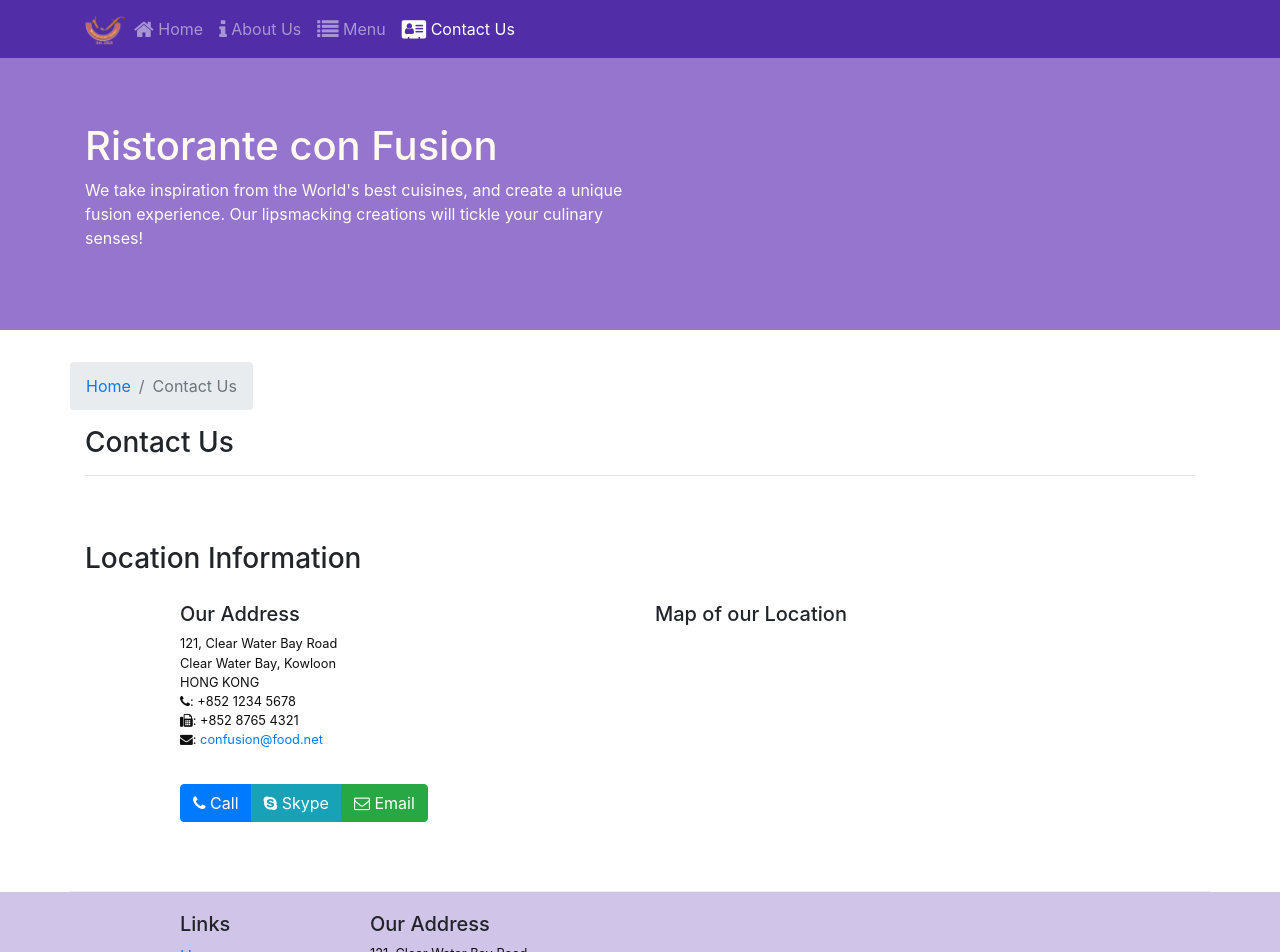
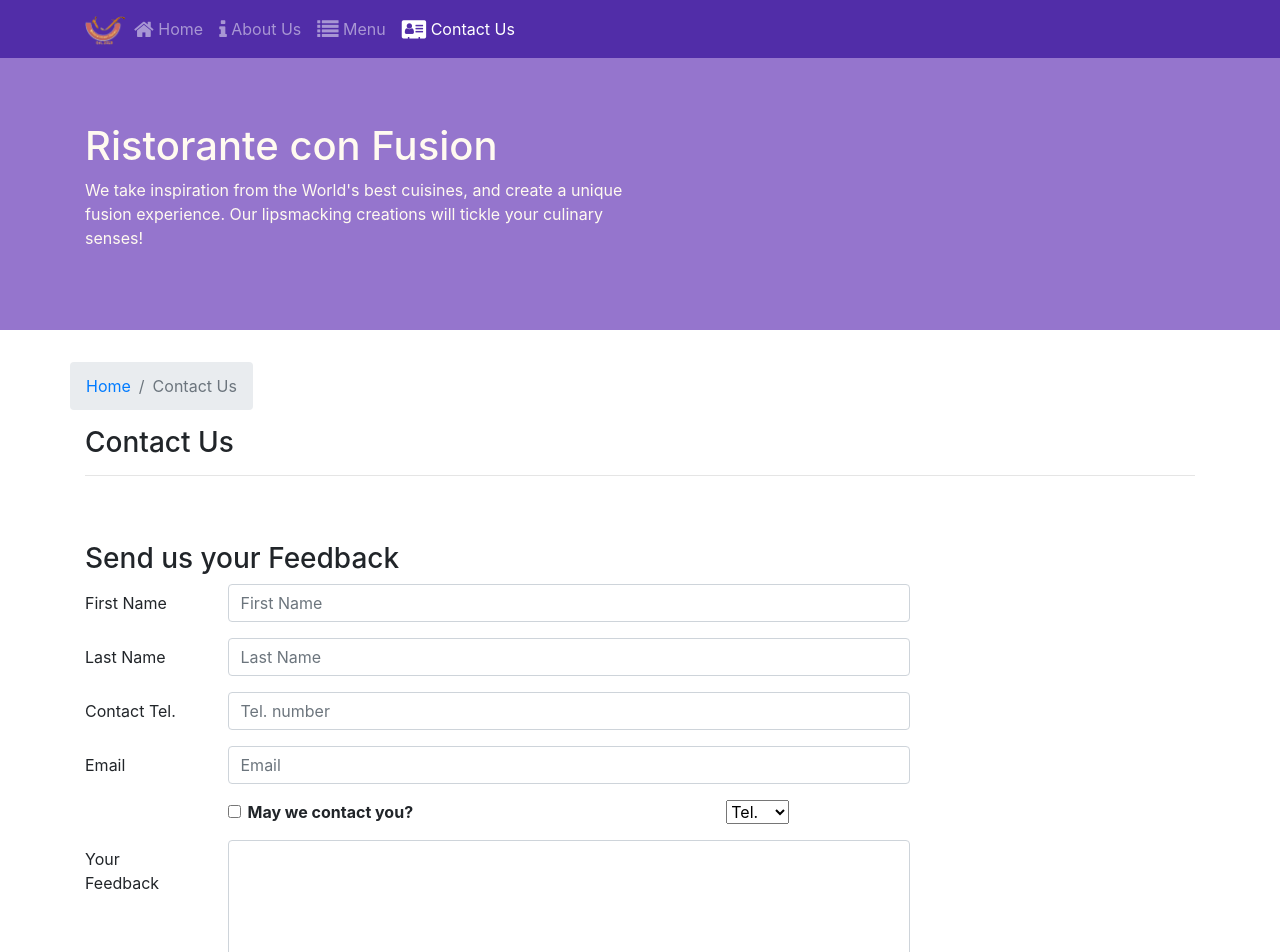
Before and after one commit to letrinh15042002/React, a React (Create React App) app: page /contactus in a window 1280 px wide. Shown: the top 952 px of the page. Built offline with nearby package versions, Linux system fonts and the light colour scheme.

Commit message:
Controlled Forms

```diff
--- a/src/Components/ContactComponent.js
+++ b/src/Components/ContactComponent.js
@@ -1,10 +1,52 @@
-import { Breadcrumb, BreadcrumbItem } from 'reactstrap';
+// import { Breadcrumb, BreadcrumbItem } from 'reactstrap';
 import { Link } from 'react-router-dom';
 
-import React from 'react';
-function Contact(props) {
+// import React from 'react';
+import React, { Component } from 'react';
+import {
+    Breadcrumb, BreadcrumbItem,
+    Button, Form, FormGroup, Label, Input, Col
+} from 'reactstrap';
+
+
+class Contact extends Component {
+    constructor(props) {
+        super(props);
+
+        this.state = {
+            firstname: '',
+            lastname: '',
+            telnum: '',
+            email: '',
+            agree: false,
+            contactType: 'Tel.',
+            message: ''
+        };
+
+        this.handleInputChange = this.handleInputChange.bind(this);
+        this.handleSubmit = this.handleSubmit.bind(this);
+
+    }
+
+    handleInputChange(event) {
+        const target = event.target;
+        const value = target.type === 'checkbox' ? target.checked : target.value;
+        const name = target.name;
+
+        this.setState({
+            [name]: value
+        });
+    }
+
+    handleSubmit(event) {
+        console.log('Current State is: ' + JSON.stringify(this.state));
+        alert('Current State is: ' + JSON.stringify(this.state));
+        event.preventDefault();
+    }
+
+
+    render() {
         return (
-
             <div className="container">
                 <div className="row">
                     <Breadcrumb>
@@ -16,35 +58,141 @@
                         <hr />
                     </div>
                 </div>
-
                 <div className="row row-content">
                     <div className="col-12">
-                    <h3>Location Information</h3>
+                        <h3>Send us your Feedback</h3>
                     </div>
-                <div className="col-12 col-sm-4 offset-sm-1">
-                    <h5>Our Address</h5>
-                    <address>
-                        121, Clear Water Bay Road<br />
-                        Clear Water Bay, Kowloon<br />
-                        HONG KONG<br />
-                        <i className="fa fa-phone"></i>: +852 1234 5678<br />
-                        <i className="fa fa-fax"></i>: +852 8765 4321<br />
-                        <i className="fa fa-envelope"></i>: <a href="mailto:confusion@food.net">confusion@food.net</a>
-                    </address>
-                </div>
-                <div className="col-12 col-sm-6 offset-sm-1">
-                    <h5>Map of our Location</h5>
-                </div>
-                <div className="col-12 col-sm-11 offset-sm-1">
-                    <div className="btn-group" role="group">
-                        <a role="button" className="btn btn-primary" href="tel:+85212345678"><i className="fa fa-phone"></i> Call</a>
-                        <a role="button" className="btn btn-info"><i className="fa fa-skype"></i> Skype</a>
-                        <a role="button" className="btn btn-success" href="mailto:confusion@food.net"><i className="fa fa-envelope-o"></i> Email</a>
+                    <div className="col-12 col-md-9">
+                        <Form onSubmit={this.handleSubmit}>
+                            <FormGroup row>
+                                <Label htmlFor="firstname" md={2}>First Name</Label>
+                                <Col md={10}>
+                                    <Input type="text" id="firstname" name="firstname"
+                                        placeholder="First Name"
+                                        value={this.state.firstname}
+                                        onChange={this.handleInputChange} />
+                                </Col>
+                            </FormGroup>
+                            <FormGroup row>
+                                <Label htmlFor="lastname" md={2}>Last Name</Label>
+                                <Col md={10}>
+                                    <Input type="text" id="lastname" name="lastname"
+                                        placeholder="Last Name"
+                                        value={this.state.lastname}
+                                        onChange={this.handleInputChange} />
+                                </Col>
+                            </FormGroup>
+                            <FormGroup row>
+                                <Label htmlFor="telnum" md={2}>Contact Tel.</Label>
+                                <Col md={10}>
+                                    <Input type="tel" id="telnum" name="telnum"
+                                        placeholder="Tel. number"
+                                        value={this.state.telnum}
+                                        onChange={this.handleInputChange} />
+                                </Col>
+                            </FormGroup>
+                            <FormGroup row>
+                                <Label htmlFor="email" md={2}>Email</Label>
+                                <Col md={10}>
+                                    <Input type="email" id="email" name="email"
+                                        placeholder="Email"
+                                        value={this.state.email}
+                                        onChange={this.handleInputChange} />
+                                </Col>
+                            </FormGroup>
+                            <FormGroup row>
+                                <Col md={{ size: 6, offset: 2 }}>
+                                    <FormGroup check>
+                                        <Label check>
+                                            <Input type="checkbox"
+                                                name="agree"
+                                                checked={this.state.agree}
+                                                onChange={this.handleInputChange} /> {' '}
+                                            <strong>May we contact you?</strong>
+                                        </Label>
+                                    </FormGroup>
+                                </Col>
+                                <Col md={{ size: 3, offset: 1 }}>
+                                    <Input type="select" name="contactType"
+                                        value={this.state.contactType}
+                                        onChange={this.handleInputChange}>
+                                        <option>Tel.</option>
+                                        <option>Email</option>
+                                    </Input>
+                                </Col>
+                            </FormGroup>
+                            <FormGroup row>
+                                <Label htmlFor="message" md={2}>Your Feedback</Label>
+                                <Col md={10}>
+                                    <Input type="textarea" id="message" name="message"
+                                        rows="12"
+                                        value={this.state.message}
+                                        onChange={this.handleInputChange}></Input>
+                                </Col>
+                            </FormGroup>
+                            <FormGroup row>
+                                <Col md={{ size: 10, offset: 2 }}>
+                                    <Button type="submit" color="primary">
+                                        Send Feedback
+                                    </Button>
+                                </Col>
+                            </FormGroup>
+                        </Form>
                     </div>
                 </div>
             </div>
-        </div>
-    );
+
+
+        )
+
+
     }
 
+}
+
+// function Contact() {
+//     return (
+
+//         <div className="container">
+//             <div className="row">
+//                 <Breadcrumb>
+//                     <BreadcrumbItem><Link to="/home">Home</Link></BreadcrumbItem>
+//                     <BreadcrumbItem active>Contact Us</BreadcrumbItem>
+//                 </Breadcrumb>
+//                 <div className="col-12">
+//                     <h3>Contact Us</h3>
+//                     <hr />
+//                 </div>
+//             </div>
+
+//             <div className="row row-content">
+//                 <div className="col-12">
+//                     <h3>Location Information</h3>
+//                 </div>
+//                 <div className="col-12 col-sm-4 offset-sm-1">
+//                     <h5>Our Address</h5>
+//                     <address>
+//                         121, Clear Water Bay Road<br />
+//                         Clear Water Bay, Kowloon<br />
+//                         HONG KONG<br />
+//                         <i className="fa fa-phone"></i>: +852 1234 5678<br />
+//                         <i className="fa fa-fax"></i>: +852 8765 4321<br />
+//                         <i className="fa fa-envelope"></i>: <a href="mailto:confusion@food.net">confusion@food.net</a>
+//                     </address>
+//                 </div>
+//                 <div className="col-12 col-sm-6 offset-sm-1">
+//                     <h5>Map of our Location</h5>
+//                 </div>
+//                 <div className="col-12 col-sm-11 offset-sm-1">
+//                     <div className="btn-group" role="group">
+//                         <a role="button" className="btn btn-primary" href="tel:+85212345678"><i className="fa fa-phone"></i> Call</a>
+//                         <a role="button" className="btn btn-info"><i className="fa fa-skype"></i> Skype</a>
+//                         <a role="button" className="btn btn-success" href="mailto:confusion@food.net"><i className="fa fa-envelope-o"></i> Email</a>
+//                     </div>
+//                 </div>
+//             </div>
+//         </div>
+//     );
+// }
+
 export default Contact;
```
Lines whose indentation alone changed are shown as unchanged.
